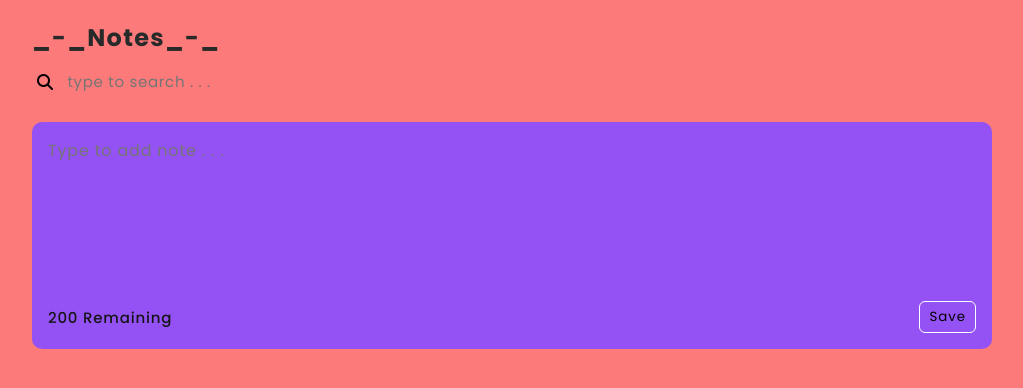
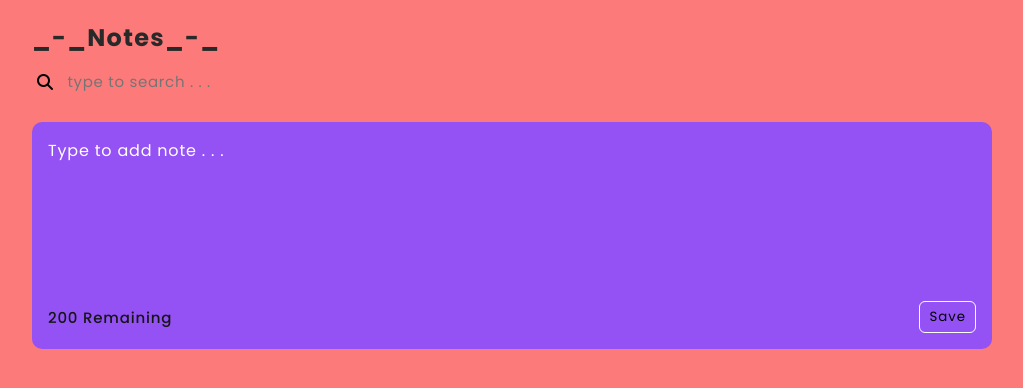
Before and after one commit to afb-unit/Notes, a React (Vite) app: page / in a window 1280 px wide. Shown: the top 388 px of the page, without its empty margins (128-1151 px from the left). Built offline with nearby package versions, Linux system fonts and the light colour scheme.

Commit message:
Update index.css

```diff
--- a/src/index.css
+++ b/src/index.css
@@ -147,6 +147,6 @@ i:hover {
   color: #ffffff;
 }
 
-.new textarea :: placeholder{
-  color: rgb(255, 255, 255);
+.new textarea::-webkit-input-placeholder {
+color: #fff;
 }
```
